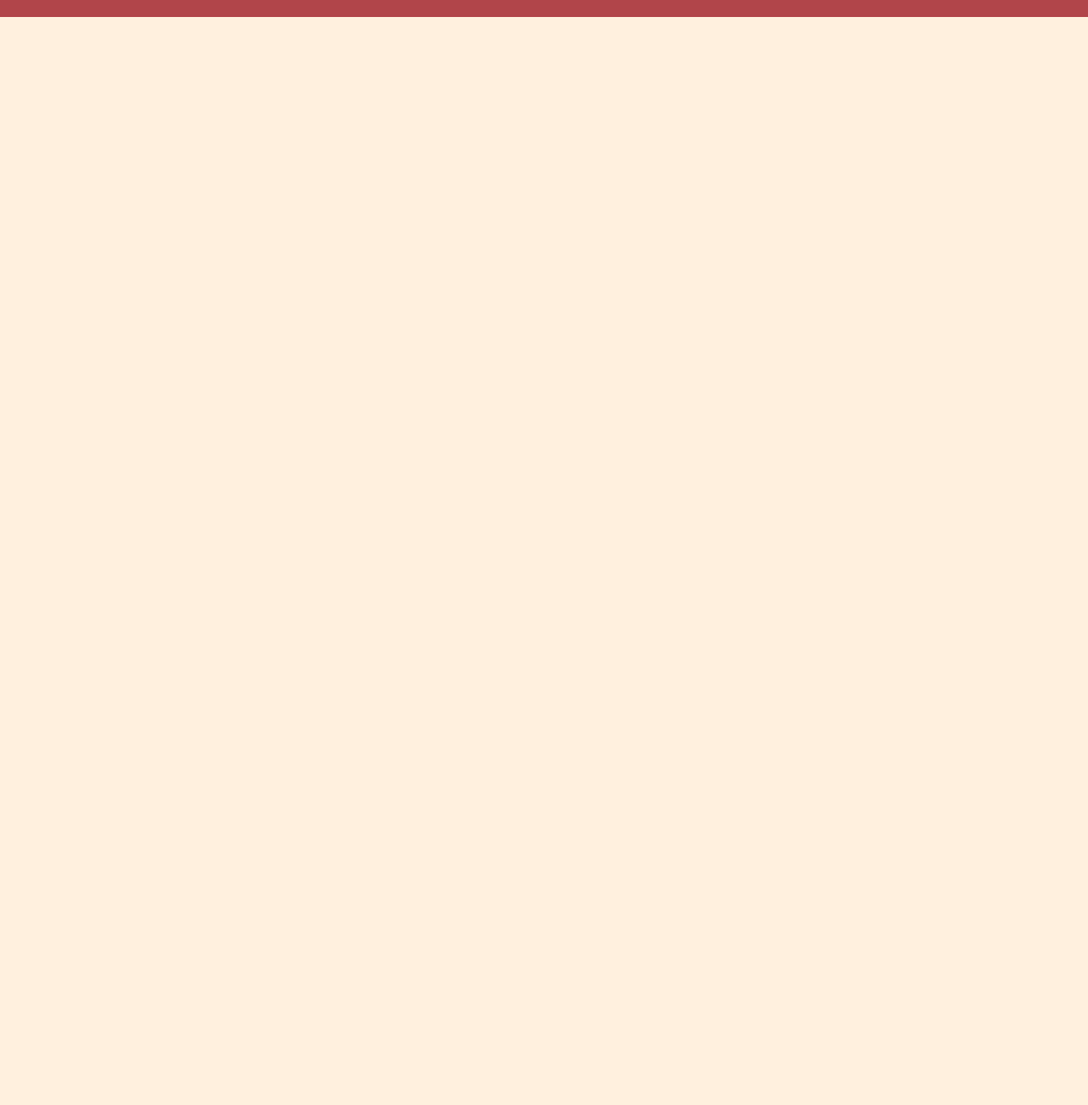
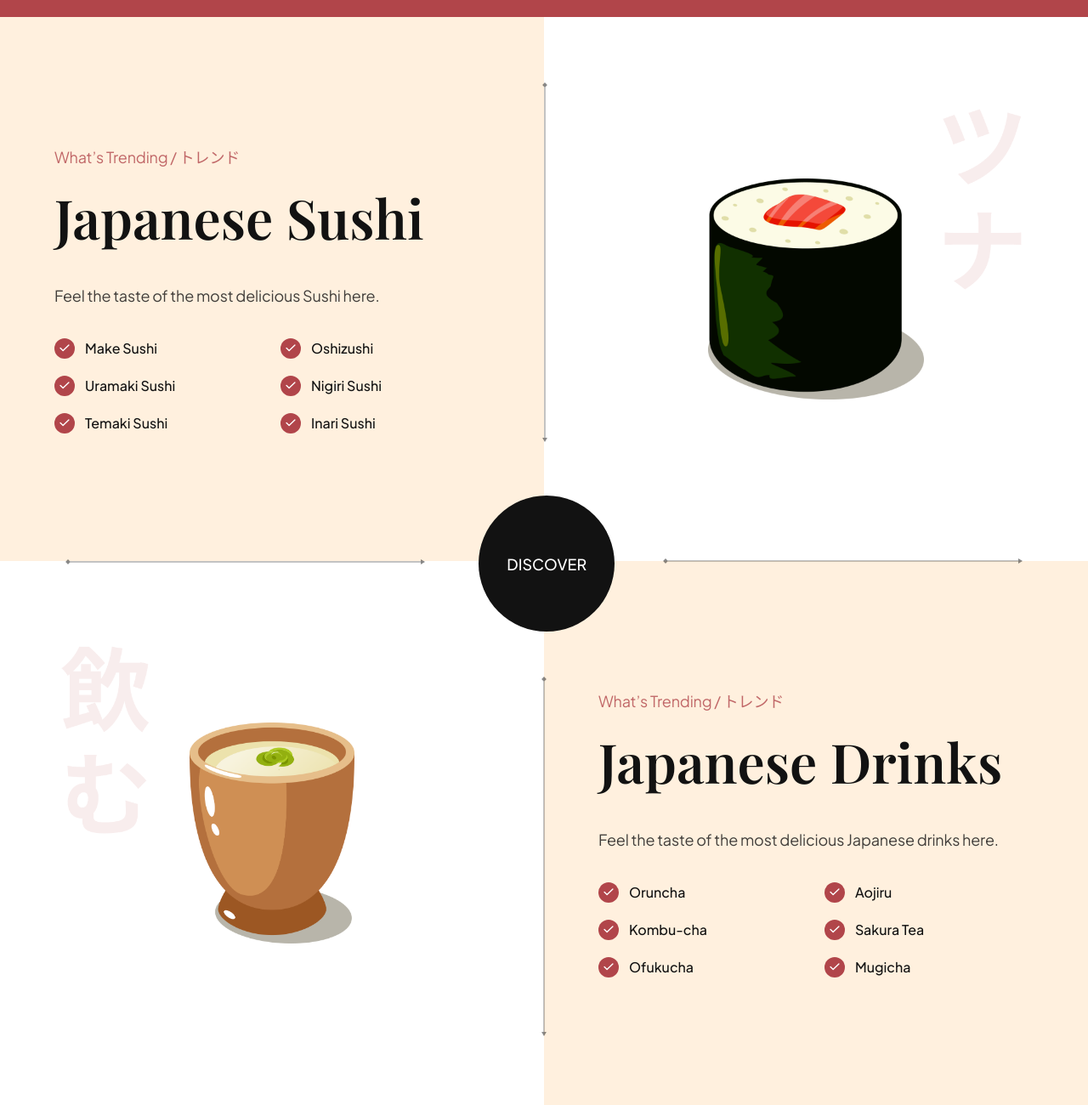
Before and after one commit to SenpaiSumpie/sushi-store, a website built with Vite: page index.html in a window 1280 px wide. Shown: the part 2398-3698 px from the top of the page at 85% size. Before the commit the page ends 2418 px from the top, so only its background shows below. Built offline with nearby package versions, Linux system fonts and the light colour scheme.

Commit message:
Trending section

```diff
--- a/css/sections/trending.css
+++ b/css/sections/trending.css
@@ -0,0 +1,162 @@
+.trending {
+    position: relative;
+
+    display: flex;
+    flex-direction: column;
+    overflow: hidden;
+}
+
+.trending__discover {
+
+}
+
+.trending-sushi, .trending-drink {
+    width: 100%;
+    min-height: 640px;
+
+    display: flex;
+    flex-direction: row;
+}
+
+.trending__content{
+    flex: 1;
+    display: flex;
+    justify-content: center;
+    flex-direction: column;
+
+    padding: 32px 64px;
+}
+
+.trending__list{
+    list-style: none;
+
+    flex-wrap: wrap;
+    gap: 20px;
+}
+
+.trending__list li {
+    flex: 1;
+    display: flex;
+    align-items: center;
+    flex-direction: row;
+    gap: 12px;
+
+    min-width: 210px;
+}
+
+.trending__icon {
+    width: 24px;
+    height: 24px;
+
+    background-color: var(--primary-color);
+    border-radius: 100%;
+}
+
+.trending__icon img {
+    width: 50%;
+    height: 50%;
+    object-fit: contain;
+}
+
+.trending__list p {
+    flex: 1;
+    font-size: 16px;
+    font-weight: 500;
+    font-family: var(--plus-jakarta-sans);
+
+    color: var(--secondary-color);
+}
+
+.trending__image {
+    flex: 1;
+
+    position: relative;
+    padding: 32px 64px;
+
+    background-color: var(--color-white);
+    background-repeat: no-repeat;
+    background-size: contain;
+    background-position: center;
+}
+
+.trending-sushi .trending__image {
+    background-image: url('../../assets/japanese_sushi.png');
+}
+
+.trending-drink .trending__image {
+    background-image: url('../../assets/japanese_drinks.png');
+}
+
+.trending__image img {
+    width: 254px;
+    height: 260px;
+    object-fit: contain;
+}
+
+.trending__discover {
+    position: absolute;
+    top: 44%;
+    left: 44%;
+    z-index: 1;
+
+    width: 160px;
+    height: 160px;
+
+    background-color: var(--secondary-color);
+    border-radius: 100%;
+
+    display: flex;
+    justify-content: center;
+    align-items: center;
+}
+
+.trending__discover p {
+    color: #fff;
+    text-transform: uppercase;
+
+    font-size: 18px;
+    font-weight: 500;
+    font-family: var(--plus-jakarta-sans);
+}
+
+/* Arrows */
+.trending__arrow {
+    position: absolute;
+    z-index: 1;
+}
+
+.trending__arrow img {
+    object-fit: contain;
+}
+
+.trending__arrow-left {
+    left: -2.5px;
+    top: 12%;
+}
+
+.trending__arrow-left img,
+.trending__arrow-top img {
+    width: auto;
+    height: 100%;
+}
+
+.trending__arrow-top {
+top: -10.5px;
+left: 12%;
+}
+
+.trending__arrow-bottom {
+    bottom: -6.5px;
+    right: 12%;
+}
+
+.trending__arrow-bottom img,
+.trending__arrow-right img {
+    width: 100%;
+    height: auto;
+}
+
+.trending__arrow-right {
+    right: -2.5px;
+    bottom: 12%;
+}
--- a/index.html
+++ b/index.html
@@ -170,6 +170,128 @@
       </button>
     </section>
 
+    <section class="trending" id="food">
+      <section class="trending-sushi">
+        <div class="trending__content" data-aos="fade-right">
+          <p class="sushi__subtitle"> What’s Trending / トレンド </p>
+          <h3 class="sushi__title"> Japanese Sushi </h3>
+          <p class="sushi__description"> Feel the taste of the most delicious Sushi here.</p>
+
+          <ul class="trending__list flex-between">
+            <li>
+              <div class="trending__icon flex-center">
+                <img src="assets/check.svg" alt="check"/>
+              </div>
+              <p> Make Sushi </p>
+            </li>
+            <li>
+              <div class="trending__icon flex-center">
+                <img src="assets/check.svg" alt="check"/>
+              </div>
+              <p> Oshizushi </p>
+            </li>
+            <li>
+              <div class="trending__icon flex-center">
+                <img src="assets/check.svg" alt="check"/>
+              </div>
+              <p>Uramaki Sushi </p>
+            </li>
+            <li>
+              <div class="trending__icon flex-center">
+                <img src="assets/check.svg" alt="check"/>
+              </div>
+              <p> Nigiri Sushi </p>
+            </li>
+            <li>
+              <div class="trending__icon flex-center">
+                <img src="assets/check.svg" alt="check"/>
+              </div>
+              <p> Temaki Sushi</p>
+            </li>
+            <li>
+              <div class="trending__icon flex-center">
+                <img src="assets/check.svg" alt="check"/>
+              </div>
+              <p> Inari Sushi </p>
+            </li>
+          </ul>
+        </div>
+
+        <div class="trending__image flex-center">
+          <img src="assets/sushi-5.png" alt="sushi-5" data-aos="fade-left"/>
+          <div class="trending__arrow trending__arrow-left">
+            <img src="assets/arrow-vertical.svg" alt="arrow-vertical"/>
+          </div>
+          <div class="trending__arrow trending__arrow-bottom">
+            <img src="assets/arrow-horizontal.svg" alt="arrow-horizontal"/>
+          </div>
+        </div>
+      </section>
+
+      <div class="trending__discover" data-aos="zoom-in">
+        <p> Discover </p>
+      </div>
+
+      <section class="trending-drink">
+        <div class="trending__image flex-center">
+          <img src="assets/sushi-4.png" alt="sushi-4" data-aos="fade-right"/>
+          <div class="trending__arrow trending__arrow-top">
+            <img src="assets/arrow-horizontal.svg" alt="arrow-horizontal"/>
+          </div>
+          <div class="trending__arrow trending__arrow-right">
+            <img src="assets/arrow-vertical.svg" alt="arrow-vertical"/>
+          </div>
+        </div>
+
+        <div class="trending__content" data-aos="fade-left">
+          <p class="sushi__subtitle"> What’s Trending / トレンド </p>
+          <h3 class="sushi__title"> Japanese Drinks </h3>
+          <p class="sushi__description"> Feel the taste of the most delicious Japanese drinks here.</p>
+
+          <ul class="trending__list flex-between">
+            <li>
+              <div class="trending__icon flex-center">
+                <img src="assets/check.svg" alt="check"/>
+              </div>
+              <p> Oruncha </p>
+            </li>
+            <li>
+              <div class="trending__icon flex-center">
+                <img src="assets/check.svg" alt="check"/>
+              </div>
+              <p> Aojiru </p>
+            </li>
+            <li>
+              <div class="trending__icon flex-center">
+                <img src="assets/check.svg" alt="check"/>
+              </div>
+              <p> Kombu-cha </p>
+            </li>
+            <li>
+              <div class="trending__icon flex-center">
+                <img src="assets/check.svg" alt="check"/>
+              </div>
+              <p> Sakura Tea </p>
+            </li>
+            <li>
+              <div class="trending__icon flex-center">
+                <img src="assets/check.svg" alt="check"/>
+              </div>
+              <p> Ofukucha </p>
+            </li>
+            <li>
+              <div class="trending__icon flex-center">
+                <img src="assets/check.svg" alt="check"/>
+              </div>
+              <p> Mugicha </p>
+            </li>
+          </ul>
+        </div>
+      </section>
+    </section>
+
+
+
     <script src="js/script.js" type="module"></script>
   </body>
 </html>
```
